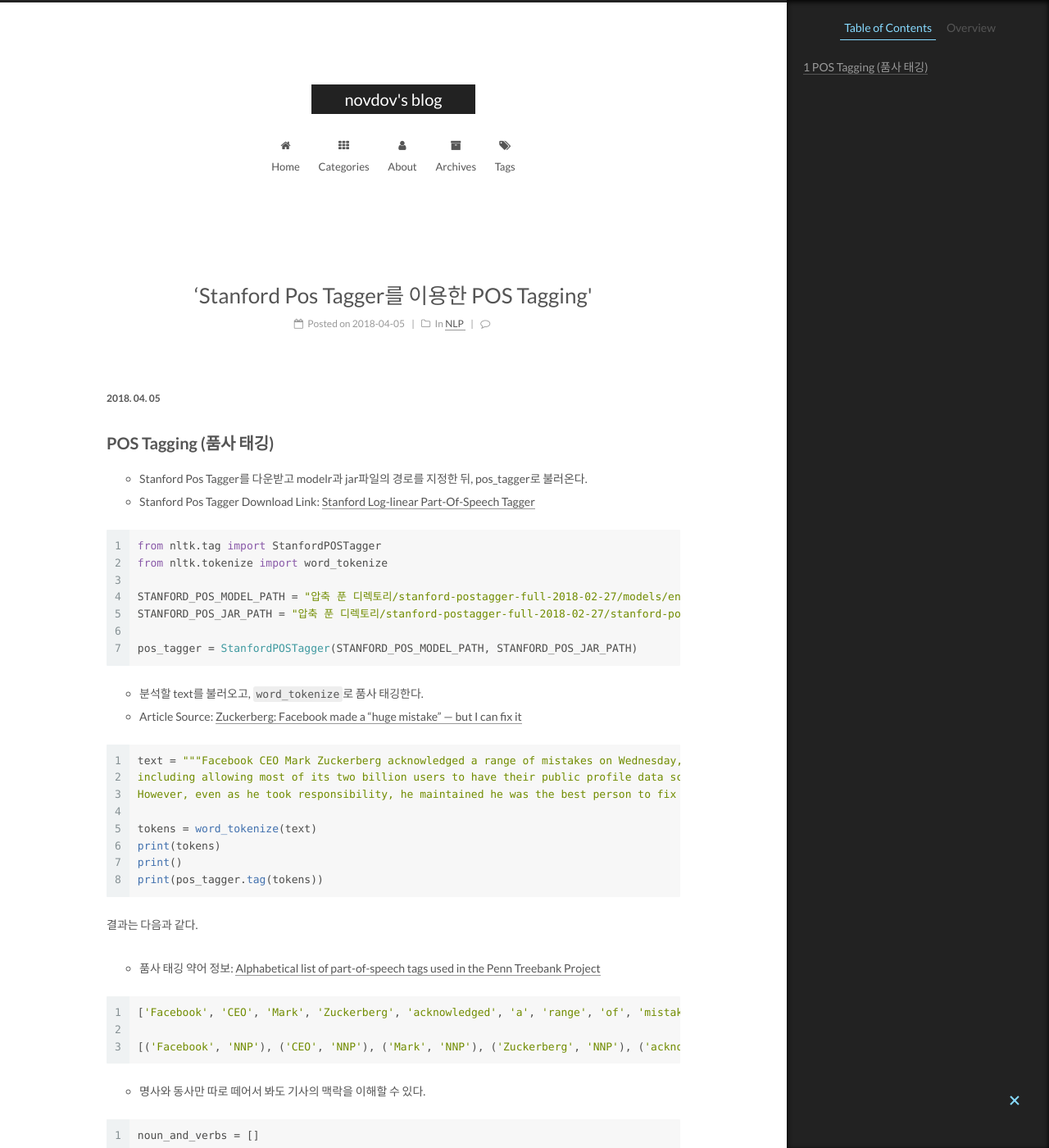
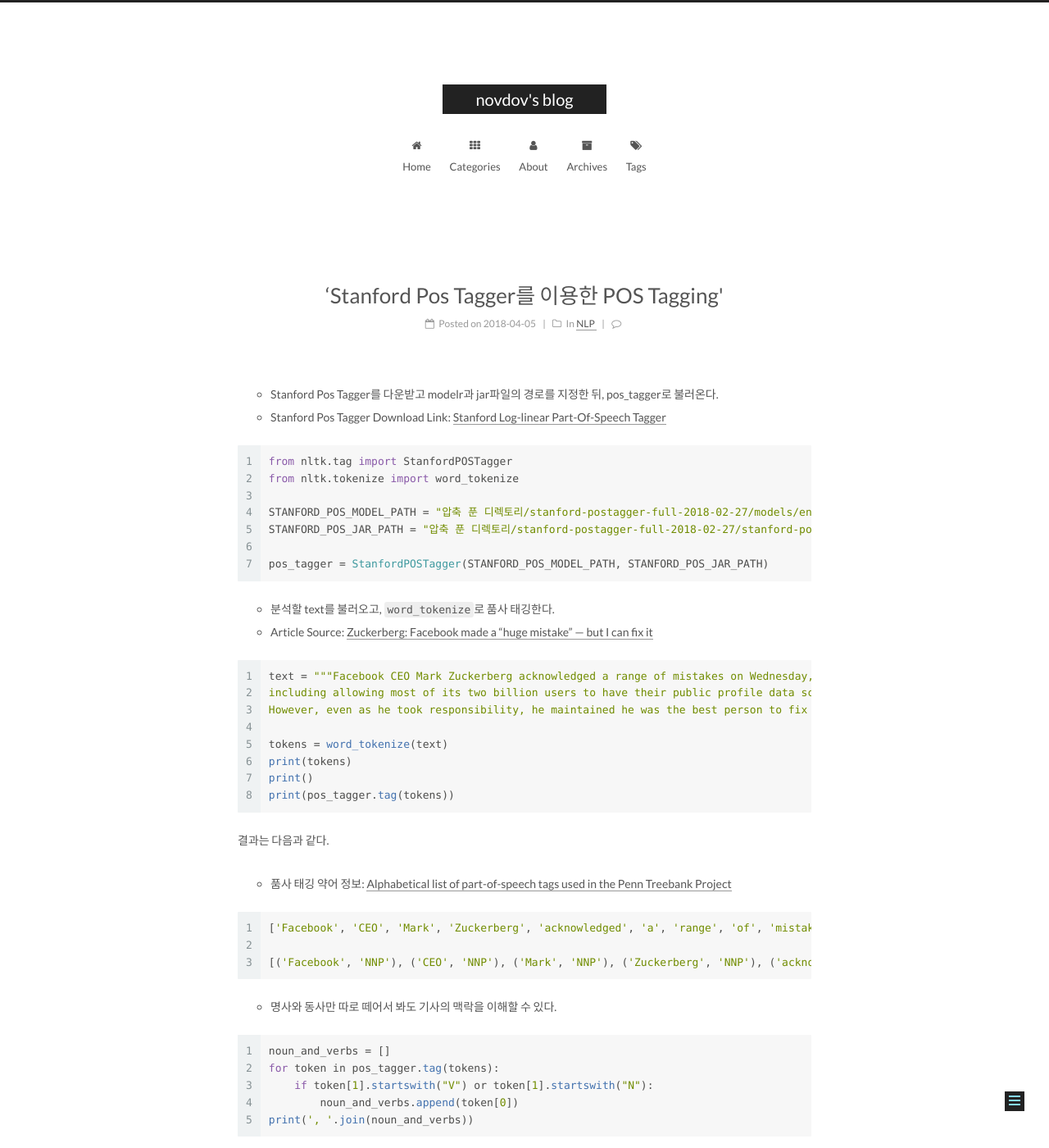
Before and after one commit to novdov/novdov.github.io, a Jekyll site: the page built from _posts/2018-04-05-NLP-POS-Tagging-품사-태깅.md, in a window 1280 px wide and 1400 px high. Shown: the whole window at 82% size. Built offline with Jekyll 4.4.1, drawn with Linux system fonts in a browser that asks for light colours; comment, search, counter and statistics services are not loaded.

Commit message:
new post

```diff
--- a/_posts/2018-04-05-NLP-POS-Tagging-품사-태깅.md
+++ b/_posts/2018-04-05-NLP-POS-Tagging-품사-태깅.md
@@ -7,10 +7,6 @@ categories:
 tags:
 - machine learning
 ---
-
-###### 2018. 04. 05
-
-## POS Tagging (품사 태깅)
 
 - Stanford Pos Tagger를 다운받고 modelr과 jar파일의 경로를 지정한 뒤, pos_tagger로 불러온다.
 - Stanford Pos Tagger Download Link: [Stanford Log-linear Part-Of-Speech Tagger](https://nlp.stanford.edu/software/tagger.html)
```
Also changed, not shown: _posts/2018-03-18-프로그래밍-언어-컴파일러-인터프리터-언어.md (+0 -2 lines).
